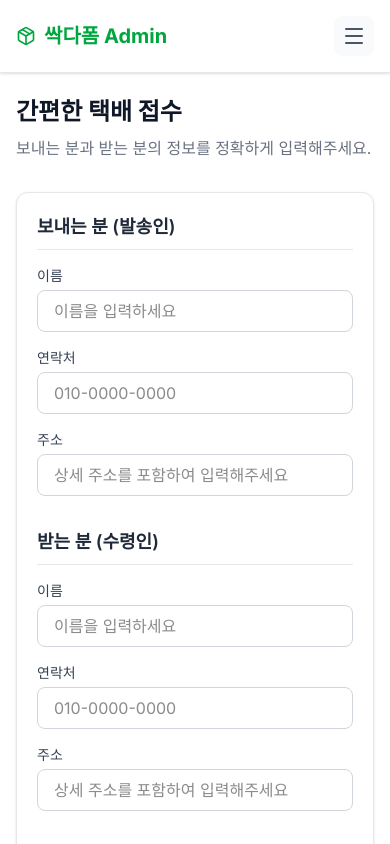
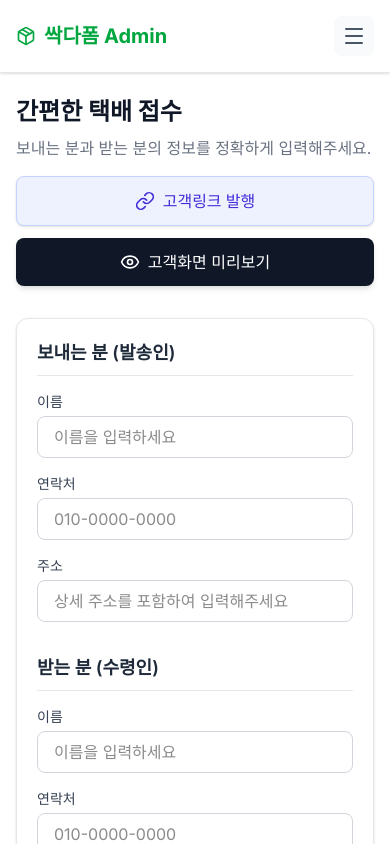
Before and after one commit to hannune-s/ssakdaform, a Next.js app: page /form-delivery in a window 390 px wide. Shown: the top 844 px of the page. Built offline with nearby package versions, Linux system fonts and the light colour scheme.

Commit message:
feat: 택배 접수 폼에 고객링크 발행 및 모바일 미리보기 버튼 추가

```diff
--- a/src/app/form-delivery/page.tsx
+++ b/src/app/form-delivery/page.tsx
@@ -1,9 +1,68 @@
+"use client";
+
+import { Eye, Link as LinkIcon } from 'lucide-react';
+
 export default function DeliveryForm() {
+  const handlePreview = () => {
+    const fields = [
+      { id: 1, type: 'text', label: '보내는 분 - 이름', placeholder: '이름을 입력하세요', required: true },
+      { id: 2, type: 'phone', label: '보내는 분 - 연락처', placeholder: '010-0000-0000', required: true },
+      { id: 3, type: 'text', label: '보내는 분 - 주소', placeholder: '상세 주소를 포함하여 입력해주세요', required: true },
+      { id: 4, type: 'text', label: '받는 분 - 이름', placeholder: '이름을 입력하세요', required: true },
+      { id: 5, type: 'phone', label: '받는 분 - 연락처', placeholder: '010-0000-0000', required: true },
+      { id: 6, type: 'text', label: '받는 분 - 주소', placeholder: '상세 주소를 포함하여 입력해주세요', required: true },
+      { id: 7, type: 'text', label: '배송 기사님께 남길 말씀', placeholder: '예: 문 앞에 놓고 문자 부탁드립니다.', required: false },
+      { id: 8, type: 'textarea', label: '기타 전달하고 싶은 내용', placeholder: '사장님께 전달하실 기타 요청사항을 자유롭게 적어주세요.', required: false }
+    ];
+
+    localStorage.setItem('ssakdaform_preview', JSON.stringify({
+      storeName: '내 매장 이름 (기본 설정)',
+      formTitle: '간편한 택배 접수',
+      fields
+    }));
+
+    const width = 480;
+    const height = 850;
+    const left = (window.screen.width / 2) - (width / 2);
+    const top = (window.screen.height / 2) - (height / 2);
+
+    window.open(
+      '/preview',
+      'PreviewPopup',
+      `width=${width},height=${height},top=${top},left=${left},scrollbars=yes,resizable=yes`
+    );
+  };
+
+  const handleCopyLink = () => {
+    const dummyLink = "https://ssakdaform.vercel.app/form/delivery-preset";
+    navigator.clipboard.writeText(dummyLink).then(() => {
+      alert(`고객에게 전송할 택배 접수 폼 링크가 복사되었습니다!\n\n${dummyLink}`);
+    });
+  };
+
   return (
     <div className="max-w-4xl mx-auto">
-      <div className="mb-8">
-        <h1 className="text-2xl md:text-3xl font-bold text-gray-900 mb-2">간편한 택배 접수</h1>
-        <p className="text-gray-500">보내는 분과 받는 분의 정보를 정확하게 입력해주세요.</p>
+      <div className="flex flex-col md:flex-row md:items-center justify-between gap-4 mb-8">
+        <div>
+          <h1 className="text-2xl md:text-3xl font-bold text-gray-900 mb-2">간편한 택배 접수</h1>
+          <p className="text-gray-500">보내는 분과 받는 분의 정보를 정확하게 입력해주세요.</p>
+        </div>
+        <div className="flex flex-col sm:flex-row items-center gap-3">
+          <button
+            onClick={handleCopyLink}
+            className="w-full sm:w-auto flex items-center justify-center gap-2 px-5 py-3 bg-indigo-50 border border-indigo-200 text-indigo-700 rounded-lg hover:bg-indigo-100 transition shadow-sm font-medium"
+          >
+            <LinkIcon className="w-5 h-5" />
+            고객링크 발행
+          </button>
+          <button
+            onClick={handlePreview}
+            className="w-full sm:w-auto flex items-center justify-center gap-2 px-5 py-3 bg-gray-900 text-white rounded-lg hover:bg-gray-800 transition shadow-md"
+          >
+            <Eye className="w-5 h-5" />
+            고객화면 미리보기
+          </button>
+        </div>
       </div>
 
       <div className="bg-white p-5 md:p-8 rounded-xl border border-gray-200 shadow-sm">
```
